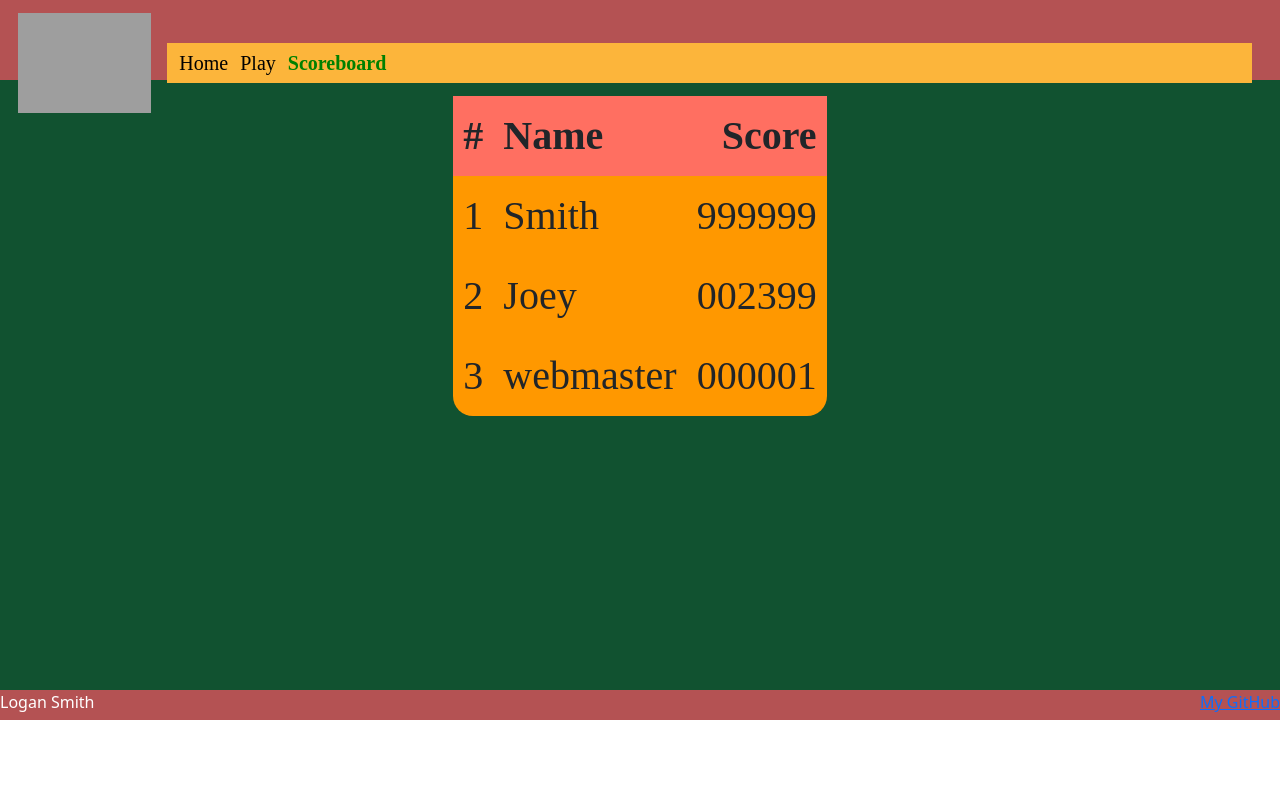
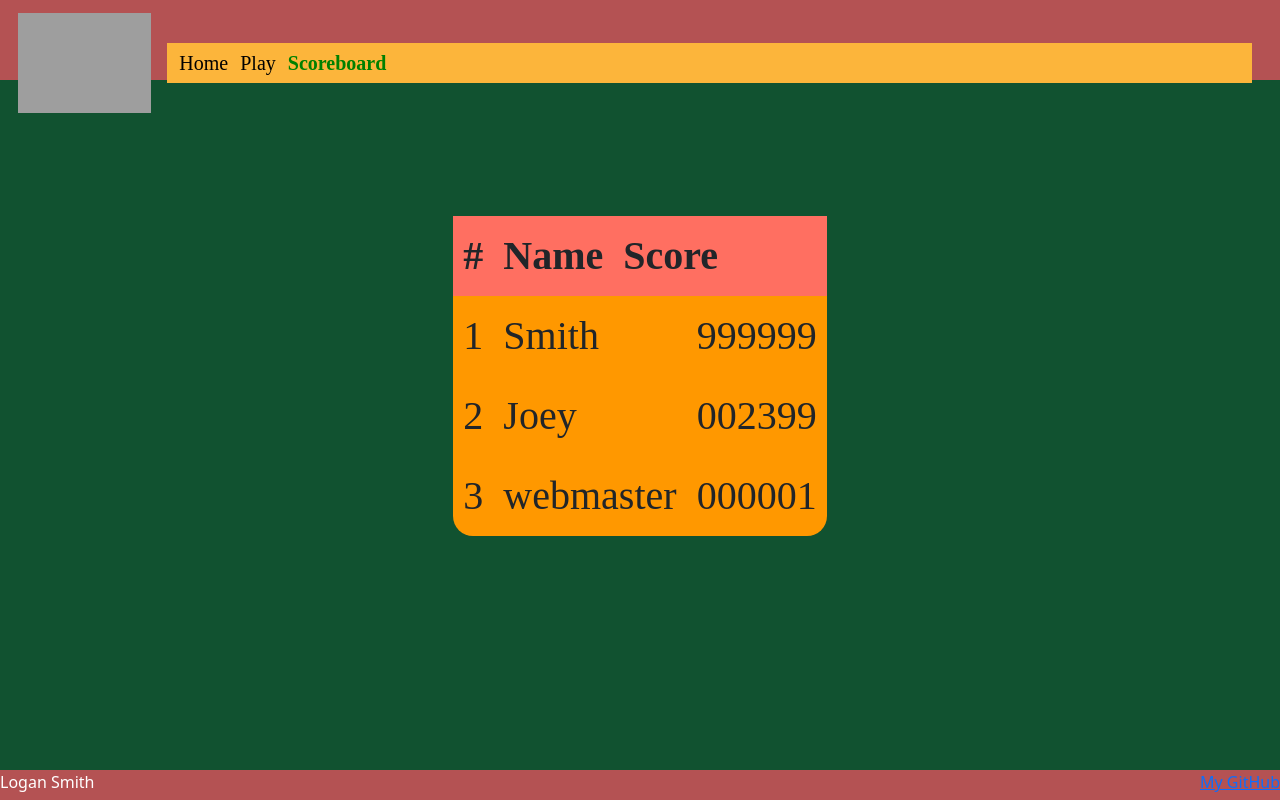
Before and after one commit to Ljreds/virtual-spider, a React (Vite) app: page /scores in a window 1280 px wide. Built offline with nearby package versions, Linux system fonts and the light colour scheme; grey boxes are pictures that could not be loaded; a web font is replaced by a local one.

Commit message:
Some css changes

```diff
--- a/src/app.css
+++ b/src/app.css
@@ -12,7 +12,7 @@ header {
 
 
 main {
-   flex: 1 calc(100vh - 110px);
+   flex: 1 calc(100vh - 30px);
    display: flexbox;
    flex-direction: column;
    background-color: #115230;
@@ -22,7 +22,6 @@ main {
 footer {
   flex: 0 30px;
   background-color: #B45253;
-
 }
 
 
@@ -73,7 +72,7 @@ h2 {
     display: none;
   }
   footer {
-    display: none;
+    display: flexbox;
   }
   main {
     flex: 1 100vh;
--- a/src/scores/scores.css
+++ b/src/scores/scores.css
@@ -1,13 +1,13 @@
 
 
 #score-board {
-    display: flexbox;
+    margin-top: 3em;
+    display: grid;
     justify-self: center;
     border-radius: 20px;
     background-color: #ff9800;
     font-family: Arcade;
     font-size: 40px;
-    height: fit-content;
 }
 
 thead {
```
Also changed, not shown: 1 other file (tests, documents, lock files or other folders).
